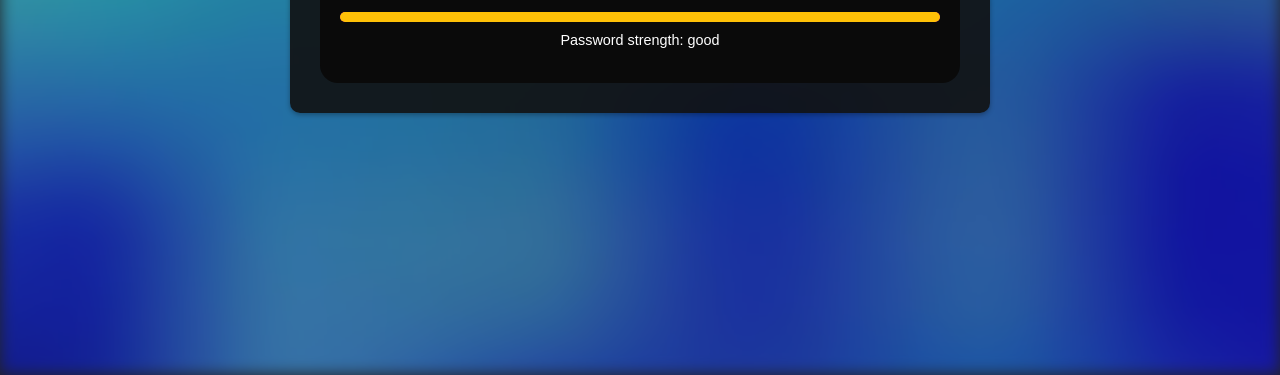
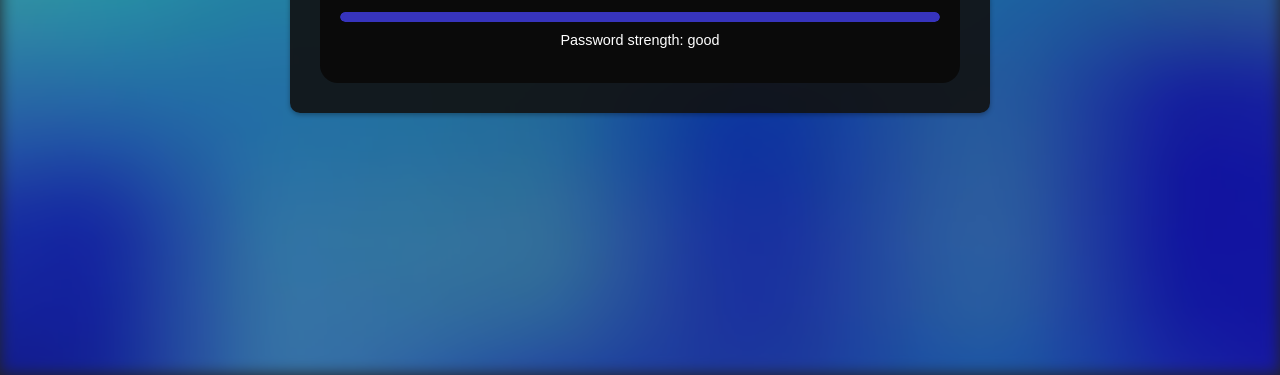
Before and after one commit to Neeraj99990/PASSWORD--STRENGTH-CHECKER, a plain HTML site: page index.html in a window 1280 px wide. Shown: the part 425-800 px from the top of the page. Drawn offline with Linux system fonts and the light colour scheme.

Commit message:
NEW CHANGE

```diff
--- a/style.css
+++ b/style.css
@@ -81,7 +81,7 @@ input[type="password"]:focus {
 .progress-bar {
     width: 100%;
     height: 10px;
-    background-color: #f06060;
+    background-color: #000000;
     border-radius: 5px;
     margin-bottom: 10px;
     overflow: hidden;
@@ -89,7 +89,7 @@ input[type="password"]:focus {
 
 .progress {
     height: 100%;
-    background-color: #ffc107; /* Yellow for initial progress */
+    background-color: #3734bd; /* Yellow for initial progress */
     border-radius: 5px;
 }
 
```
